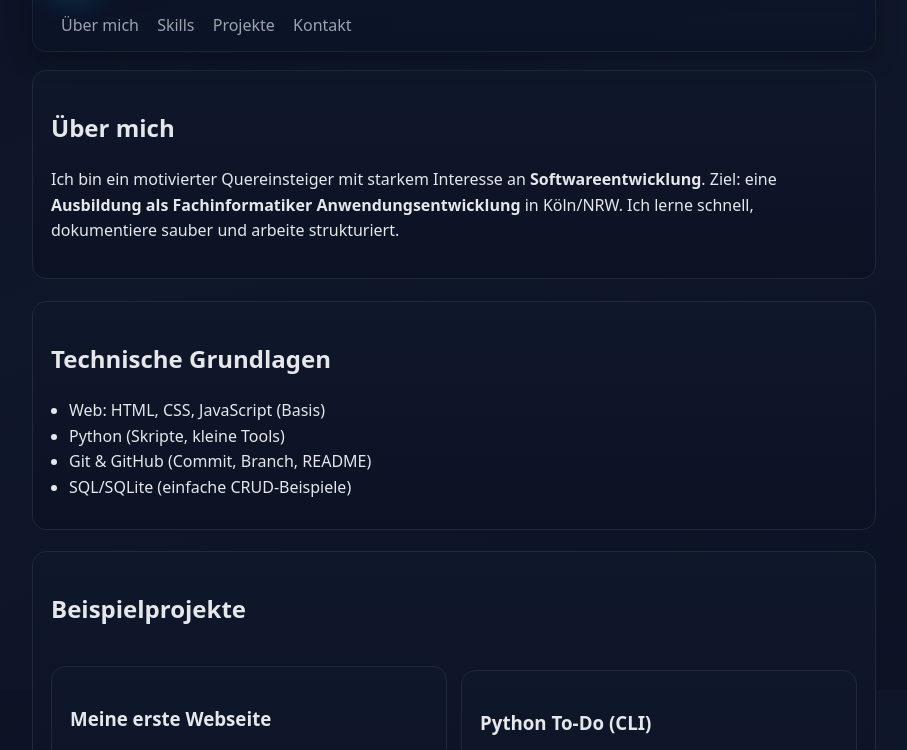
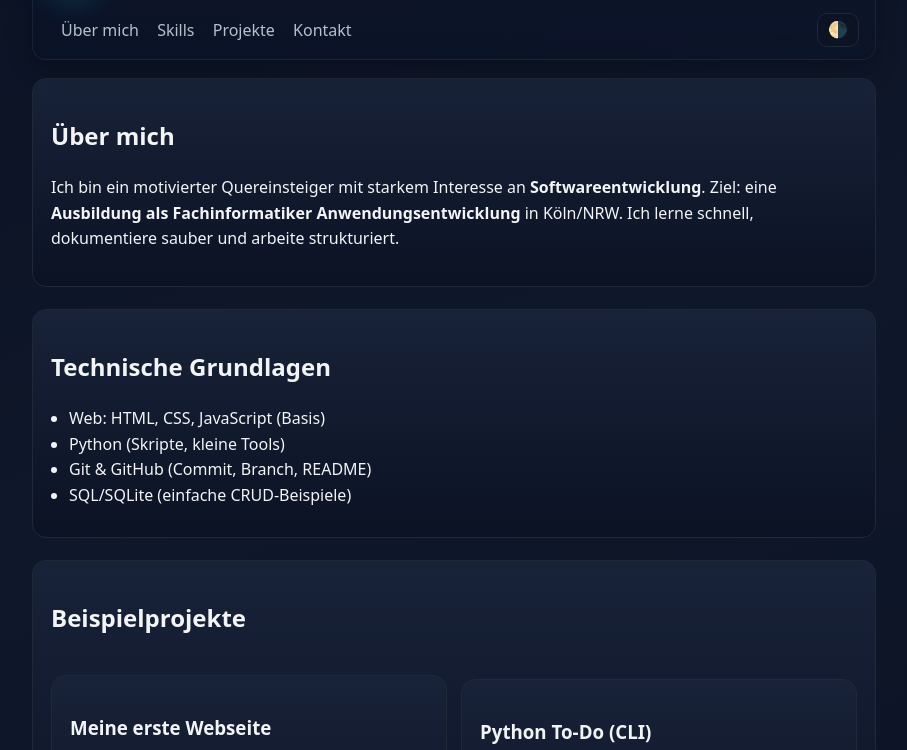
Before and after one commit to 404-HunterPanchPuff/portfolio-fachinformatiker, a plain HTML site: page docs/index.html in a window 1280 px wide. Shown: the part 110-860 px from the top of the page, without its empty margins (186-1093 px from the left). Drawn offline with Linux system fonts and the light colour scheme.

Commit message:
Update index.html

```diff
--- a/docs/index.html
+++ b/docs/index.html
@@ -144,6 +144,40 @@ nav a{
   border-radius: 8px;
 }
 nav a:active{ transform: scale(.98); }
+    /* ===== Theme toggle styles ===== */
+.btn.toggle{
+  padding: 8px 10px;
+  border-radius: 10px;
+  margin-left: 8px;
+  cursor: pointer;
+  font-size: 1rem;
+  line-height: 1;
+}
+
+/* حالت‌های رنگی: default = Dark (فعلی)، Dim = کمی روشن‌تر و کنتراست کمتر */
+:root{
+  --bg:#0f172a; --card:#111827; --text:#e5e7eb; --muted:#9ca3af; --accent:#22d3ee;
+}
+:root.theme-dim{
+  --bg:#182238;
+  --card:#1f2937;
+  --text:#f3f4f6;
+  --muted:#b6c0cc;
+  --accent:#38e0f3;
+}
+
+/* تطبیق دادن رنگ‌ها با متغیرها (برای تم شدن) */
+body{
+  background: linear-gradient(160deg, var(--bg), #0b1224 40%, var(--bg));
+  color: var(--text);
+}
+.card{ background: linear-gradient(180deg, var(--bg), #0b1224); border:1px solid #1f2937; }
+nav a{ color: var(--muted); }
+nav a:hover{ color: var(--text); }
+.pill{ background:#0b1325; border:1px solid #1f2937; color: var(--muted); }
+.btn{ background:#0b1325; color:var(--text); border:1px solid #1f2937; }
+.btn:hover{ border-color:#3b485c; }
+.accent{ color: var(--accent); }
   </style>
 </head>
 <body>
@@ -162,6 +196,7 @@ nav a:active{ transform: scale(.98); }
         <a href="#projects">Projekte</a>
         <a href="#contact">Kontakt</a>
       </nav>
+      <button id="themeToggle" class="btn toggle" aria-label="Theme umschalten" title="Theme umschalten">🌓</button>
     </header>
 
     <section id="about" class="card">
@@ -228,5 +263,36 @@ nav a:active{ transform: scale(.98); }
     window.addEventListener('scroll', onScroll, {passive:true});
   })();
 </script>
+  <script>
+// Theme Toggle mit LocalStorage + Fallback auf prefers-color-scheme
+(function(){
+  const ROOT = document.documentElement;  // <html>
+  const KEY  = 'theme-preference';        // 'dark' | 'dim'
+  const btn  = document.getElementById('themeToggle');
+
+  function apply(theme){
+    if(theme === 'dim'){ ROOT.classList.add('theme-dim'); }
+    else{ ROOT.classList.remove('theme-dim'); }
+    localStorage.setItem(KEY, theme);
+    btn.textContent = theme === 'dim' ? '🌗' : '🌓';
+    btn.setAttribute('aria-label', theme === 'dim' ? 'Dim-Theme aktiv' : 'Dark-Theme aktiv');
+    btn.title = btn.getAttribute('aria-label');
+  }
+
+  // Initial: از LocalStorage یا از ترجیح سیستم
+  const stored = localStorage.getItem(KEY);
+  if(stored){ apply(stored); }
+  else{
+    const prefersDark = window.matchMedia && window.matchMedia('(prefers-color-scheme: dark)').matches;
+    apply(prefersDark ? 'dark' : 'dim'); // اگر سیستم dark است، dark؛ وگرنه dim
+  }
+
+  // Toggle on click
+  btn.addEventListener('click', () => {
+    const current = ROOT.classList.contains('theme-dim') ? 'dim' : 'dark';
+    apply(current === 'dark' ? 'dim' : 'dark');
+  });
+})();
+  </script>
 </body>
 </html>
```
